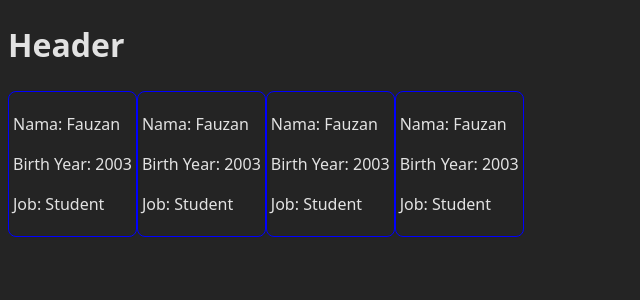
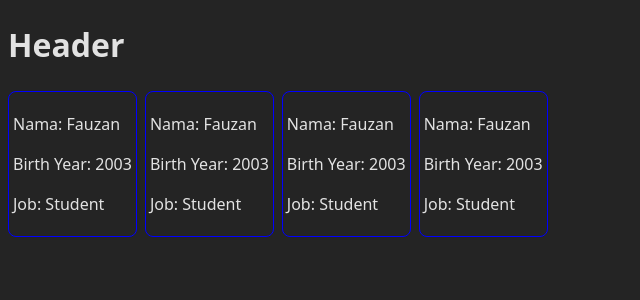
Before and after one commit to fauzanashshidiq/react-basics, a React (Vite) app: page / in a window 1280 px wide. Shown: the top 300 px of the page, without its empty margins (0-640 px from the left). Built offline with nearby package versions, Linux system fonts and the light colour scheme.

Commit message:
style: margin card

```diff
--- a/src/App.tsx
+++ b/src/App.tsx
@@ -5,10 +5,12 @@ function App() {
   return (
     <>
       <Header />
-      <ProfileCard />
-      <ProfileCard />
-      <ProfileCard />
-      <ProfileCard />
+      <div style={{ gap: "8px", display: "flex", flexDirection: "row" }}>
+        <ProfileCard />
+        <ProfileCard />
+        <ProfileCard />
+        <ProfileCard />
+      </div>
     </>
   );
 }
```
